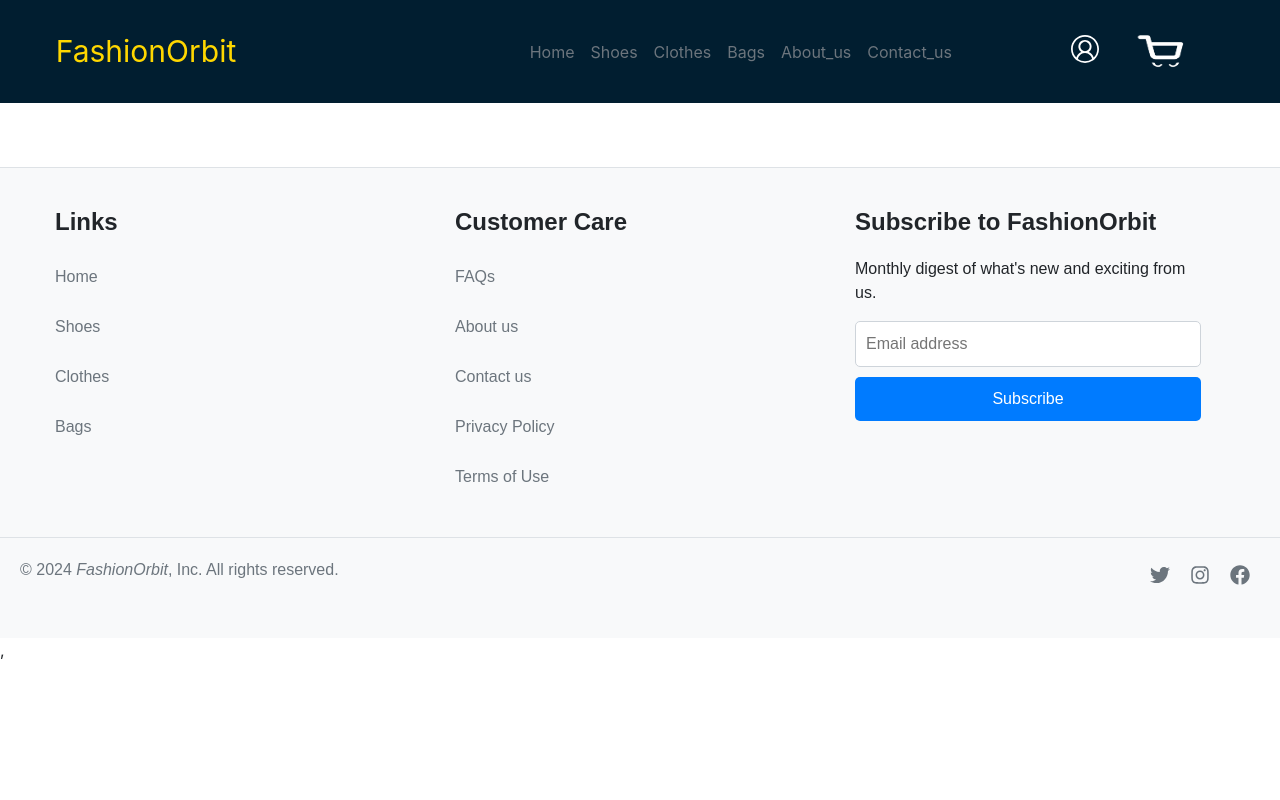
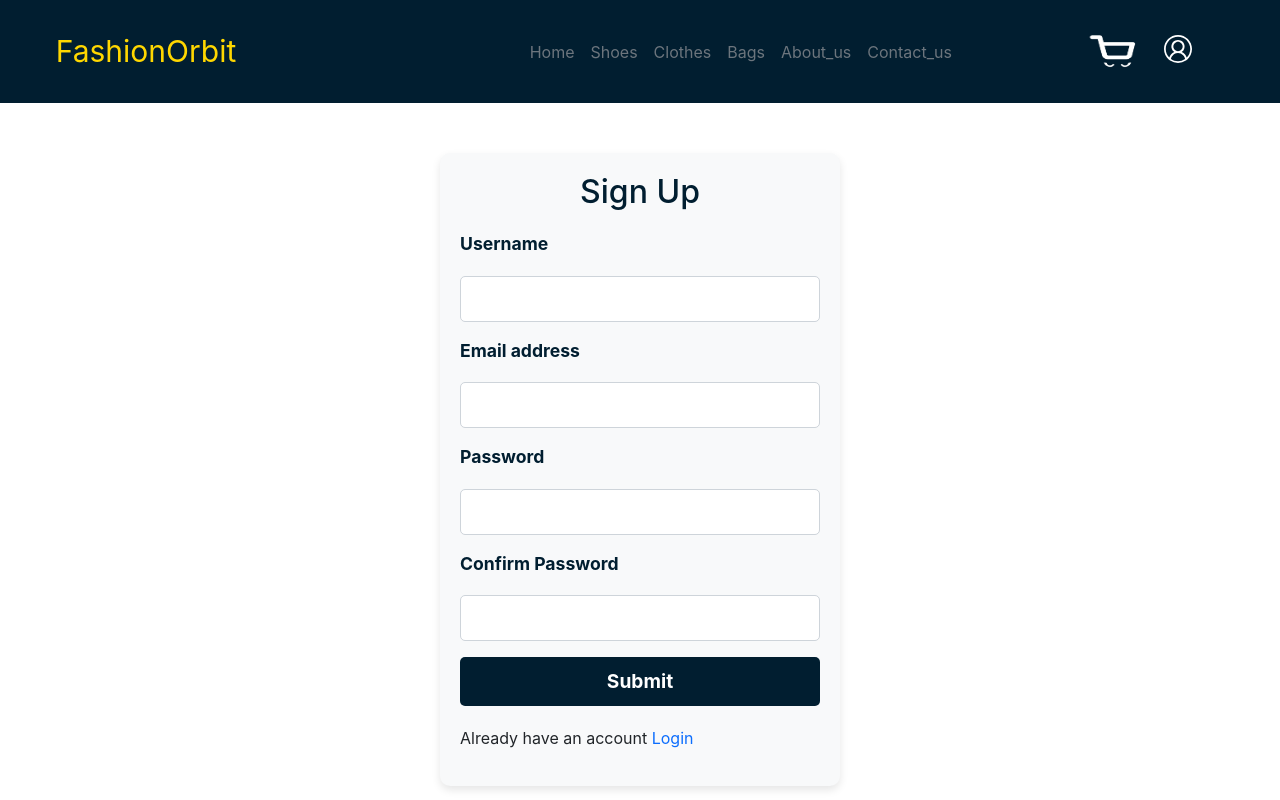
Before and after one commit to Alishba-Waris/fashion_orbit, a React (Create React App) app: page /signup in a window 1280 px wide. Shown: the top 800 px of the page. Built offline with nearby package versions, Linux system fonts and the light colour scheme.

Commit message:
Design Login and SignUp UI with Validations

```diff
--- a/src/App.js
+++ b/src/App.js
@@ -12,7 +12,8 @@ import PrivacyPolicy from "./components/pages/PrivacyPolicy";
 import ProductDetails from "./components/ProductDetails";
 import ViewCart from "./components/ViewCart";
 import Checkout from "./components/Checkout";
-
+import SignUp from "./components/account/SignUp"
+import Login from "./components/account/Login";
 
 import Layout from "./components/layout/Layout";
 
@@ -36,6 +37,9 @@ const App = () => {
             <Route path="shoe_details/:id" element={<shoeDetails />} />
             <Route path="/view_cart" element={<ViewCart/>} />
             <Route path="/checkout" element={<Checkout/>} />
+            <Route path="/signup" element={<SignUp/>}/>
+            <Route path="/login" element={<Login/>}/>
+
           </Routes>
         </Layout>
       </BrowserRouter>
--- /dev/null
+++ b/src/assets/css/Login.css
@@ -0,0 +1,74 @@
+
+.form_style {
+    max-width: 400px;
+    margin: 50px auto;
+    padding: 20px;
+    background-color: #f8f9fa;
+    box-shadow: 0 4px 8px rgba(0, 0, 0, 0.1);
+    border-radius: 10px;
+  }
+
+  .heading {
+    text-align: center;
+    margin-bottom: 20px;
+    font-size: 2rem;
+    color: #011e30;
+  }
+
+  .form-label {
+    font-weight: bold;
+    color: #011e30;
+  }
+
+  .form-control {
+    width: 100%;
+    padding: 10px;
+    margin-bottom: 10px;
+    border-radius: 5px;
+    border: 1px solid #ced4da;
+    transition: all 0.3s ease;
+  }
+
+  .form-control:focus {
+    border-color: #007bff;
+    box-shadow: 0 0 5px rgba(0, 123, 255, 0.5);
+  }
+
+  .btn-primary {
+    width: 100%;
+    padding: 10px;
+    background-color: #011e30;
+    border: none;
+    border-radius: 5px;
+    color: white;
+    font-weight: bold;
+    font-size: 1.2rem;
+    cursor: pointer;
+    transition: background-color 0.3s ease;
+  }
+
+  .btn-primary:hover {
+    background-color: #0056b3;
+  }
+
+  .error-message {
+    color: red;
+    font-size: 0.9rem;
+    margin-top: -10px;
+    margin-bottom: 10px;
+  }
+
+  @media (max-width: 576px) {
+    .form_style {
+      width: 90%;
+      margin-top: 30px;
+    }
+
+    .heading {
+      font-size: 1.5rem;
+    }
+
+    .btn-primary {
+      font-size: 1rem;
+    }
+  }
--- /dev/null
+++ b/src/assets/css/SignUp.css
@@ -0,0 +1,83 @@
+
+.form_style {
+    width: 50%;
+    margin: 5% auto;
+    padding: 20px;
+    background-color: #f8f9fa;
+    border-radius: 8px;
+    box-shadow: 0 2px 10px rgba(0, 0, 0, 0.1);
+  }
+
+  .heading {
+    text-align: center;
+    font-size: 2rem;
+    margin-bottom: 20px;
+    color: #343a40;
+  }
+
+  .form-control {
+    width: 100%;
+    padding: 10px;
+    margin: 10px 0;
+    border-radius: 4px;
+    border: 1px solid #ced4da;
+    font-size: 1rem;
+  }
+
+  .form-label {
+    font-size: 1.1rem;
+    color: #495057;
+  }
+
+  .error-message {
+    color: #dc3545;
+    font-size: 0.9rem;
+    margin-top: -10px;
+  }
+
+  .success-message {
+    text-align: center;
+    font-size: 1.2rem;
+    color: #28a745;
+    margin-bottom: 20px;
+  }
+
+  .btn-primary {
+    display: block;
+    margin: auto;
+    width: 80%;
+    padding: 10px;
+    font-size: 1rem;
+    color: #fff;
+    background-color: #1f9d0e;
+    border: none;
+    border-radius: 4px;
+    cursor: pointer;
+  }
+
+  .btn-primary:hover {
+    background-color: #0056b3;
+  }
+
+  .mb-3 {
+    margin-bottom: 20px;
+  }
+
+  @media (max-width: 768px) {
+    .form_style {
+      width: 80%;
+    }
+  }
+
+  @media (max-width: 576px) {
+    .form_style {
+      width: 95%;
+    }
+  }
+
+.acc_div{
+  margin-top: 20px;
+}
+.login_link{
+  text-decoration: none;
+}
--- /dev/null
+++ b/src/components/account/Login.js
@@ -0,0 +1,78 @@
+import { useForm } from 'react-hook-form';
+import React from 'react';
+import { Link } from 'react-router-dom';
+import "../../assets/css/Login.css";
+import { useNavigate } from 'react-router-dom';
+
+const Login = () => {
+
+  const {
+    register,
+    handleSubmit,
+    formState: { errors },
+    reset
+  } = useForm();
+
+  const Navigate = useNavigate();
+
+  const onSubmit = (data) => {
+    reset();
+    Navigate("/");
+  };
+  return (
+    <>
+    <form className="form_style" onSubmit={handleSubmit(onSubmit)}>
+      <h1 className="heading">Login</h1>
+
+      <div className="mb-3">
+        <label htmlFor="email" className="form-label">
+          Email address
+        </label>
+        <input
+          type="email"
+          className="form-control"
+          name="email"
+          {...register("email", {
+            required: "Email is required",
+            pattern: {
+              value: /^[a-zA-Z0-9._%+-]+@[a-zA-Z0-9.-]+\.[a-zA-Z]{2,}$/,
+              message: "Invalid email address",
+            },
+          })}
+        />
+        {errors.email && <p className="error-message">{errors.email.message}</p>}
+      </div>
+
+      <div className="mb-3">
+        <label htmlFor="password" className="form-label">
+          Password
+        </label>
+        <input
+          type="password"
+          className="form-control"
+          name="password"
+          {...register("password", {
+            required: "Password is required",
+            minLength: {
+              value: 8,
+              message: "Password must be at least 8 characters",
+            },
+          })}
+        />
+        {errors.password && <p className="error-message">{errors.password.message}</p>}
+      </div>
+
+      <button type="submit" className="btn btn-primary" >
+        Submit
+      </button>
+
+      <div className='acc_div'>
+        <p>Create account <Link className="login_link" to="/signup">SignUp</Link></p>
+      </div>
+
+    </form>
+    </>
+  );
+}
+
+export default Login;
--- /dev/null
+++ b/src/components/account/SignUp.js
@@ -0,0 +1,117 @@
+import { useForm } from 'react-hook-form';
+import { Link } from 'react-router-dom';
+import React from 'react';
+import "../../assets/css/SignUp.css";
+import { useNavigate } from 'react-router-dom';
+
+const SignUp = () => {
+
+  const {
+    register,
+    handleSubmit,
+    formState: { errors },
+    watch,
+    reset
+  } = useForm();
+
+  const password = watch("password");
+//   const [isSubmitted, setIsSubmitted] = useState(false);
+  const Navigate = useNavigate();
+
+  const onSubmit = (data) => {
+    reset();
+    Navigate("/");
+  };
+  return (
+    <>
+    <form className="form_style" onSubmit={handleSubmit(onSubmit)}>
+      <h1 className="heading">Sign Up</h1>
+
+      <div className="mb-3">
+        <label htmlFor="username" className="form-label">
+          Username
+        </label>
+        <input
+          type="text"
+          className="form-control"
+          name="username"
+          {...register("username", {
+            required: "Username is required",
+            minLength: {
+              value: 5,
+              message: "Username must be at least 5 characters",
+            },
+          })}
+        />
+
+        {errors.username && <p className="error-message">{errors.username.message}</p>}
+      </div>
+
+      <div className="mb-3">
+        <label htmlFor="email" className="form-label">
+          Email address
+        </label>
+        <input
+          type="email"
+          className="form-control"
+          name="email"
+          {...register("email", {
+            required: "Email is required",
+            pattern: {
+              value: /^[a-zA-Z0-9._%+-]+@[a-zA-Z0-9.-]+\.[a-zA-Z]{2,}$/,
+              message: "Invalid email address",
+            },
+          })}
+        />
+        {errors.email && <p className="error-message">{errors.email.message}</p>}
+      </div>
+
+      <div className="mb-3">
+        <label htmlFor="password" className="form-label">
+          Password
+        </label>
+        <input
+          type="password"
+          className="form-control"
+          name="password"
+          {...register("password", {
+            required: "Password is required",
+            minLength: {
+              value: 8,
+              message: "Password must be at least 8 characters",
+            },
+          })}
+        />
+        {errors.password && <p className="error-message">{errors.password.message}</p>}
+      </div>
+
+      <div className="mb-3">
+        <label htmlFor="confirmPassword" className="form-label">
+          Confirm Password
+        </label>
+        <input
+          type="password"
+          className="form-control"
+          name="confirmPassword"
+          {...register("confirmPassword", {
+            required: "Please confirm your password",
+            validate: (value) =>
+              value === password || "Passwords do not match",
+          })}
+        />
+        {errors.confirmPassword && <p className="error-message">{errors.confirmPassword.message}</p>}
+      </div>
+      <button type="submit" className="btn btn-primary" >
+        Submit
+      </button>
+
+      <div className='acc_div'>
+        <p>Already have an account <Link className="login_link" to="/login">Login</Link></p>
+      </div>
+
+    </form>
+    </>
+  );
+}
+
+export default SignUp;
--- a/src/components/layout/Header.js
+++ b/src/components/layout/Header.js
@@ -77,17 +77,14 @@ function App() {
         </nav>
         <nav className="navbar navbar-light ">
           <div className="container-fluid">
-            <a className="acc_icon" href="/">
-              <VscAccount />
-            </a>
             <nav className="navbar">
               <div className="container">
-                {/* <NavLink className="navbar-brand" to="/view_cart">
-                <img src={logo} alt="" width="65" height="45" />
-              </NavLink> */}
                 <NavLink className="navbar-brand" to="/view_cart">
                   <img className="cart_img" src={logo} alt="cart" />
                 </NavLink>
+                <a className="acc_icon" href="/signup">
+                  <VscAccount />
+                </a>
               </div>
             </nav>
           </div>
```
